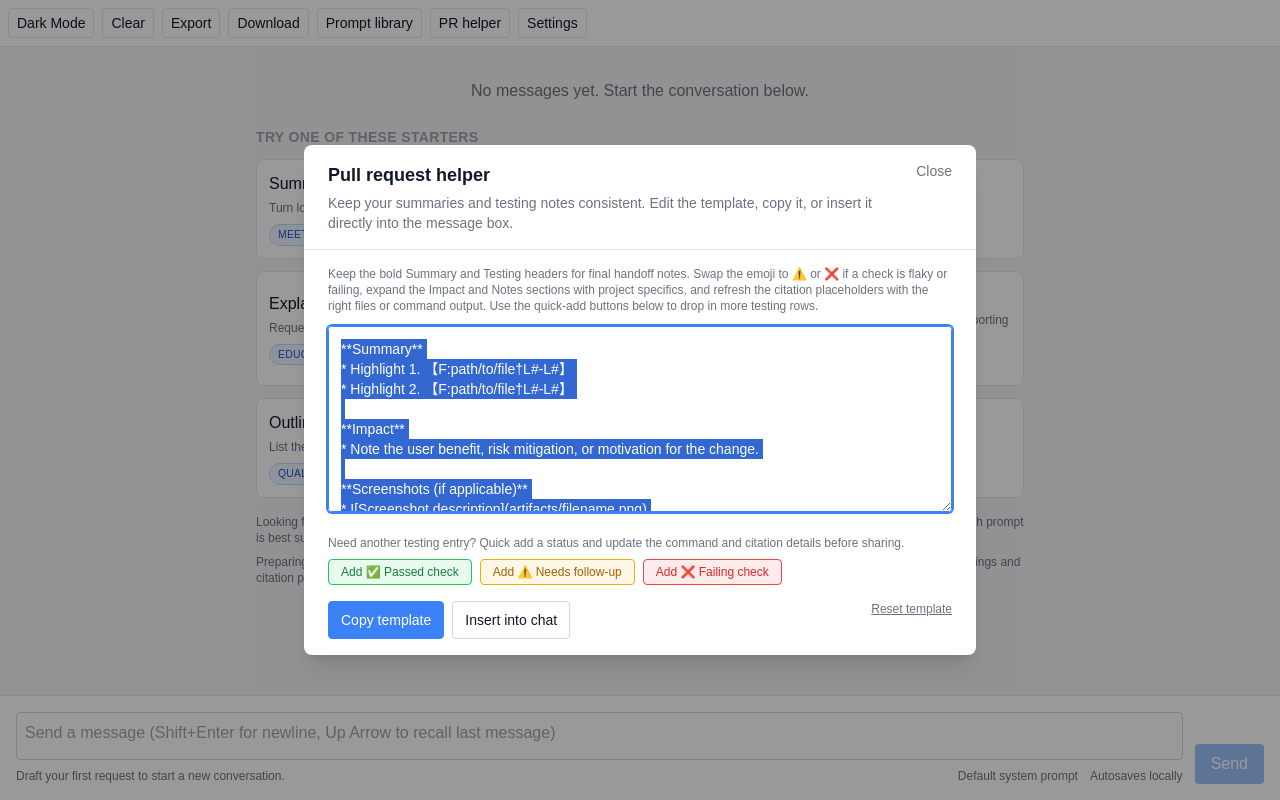
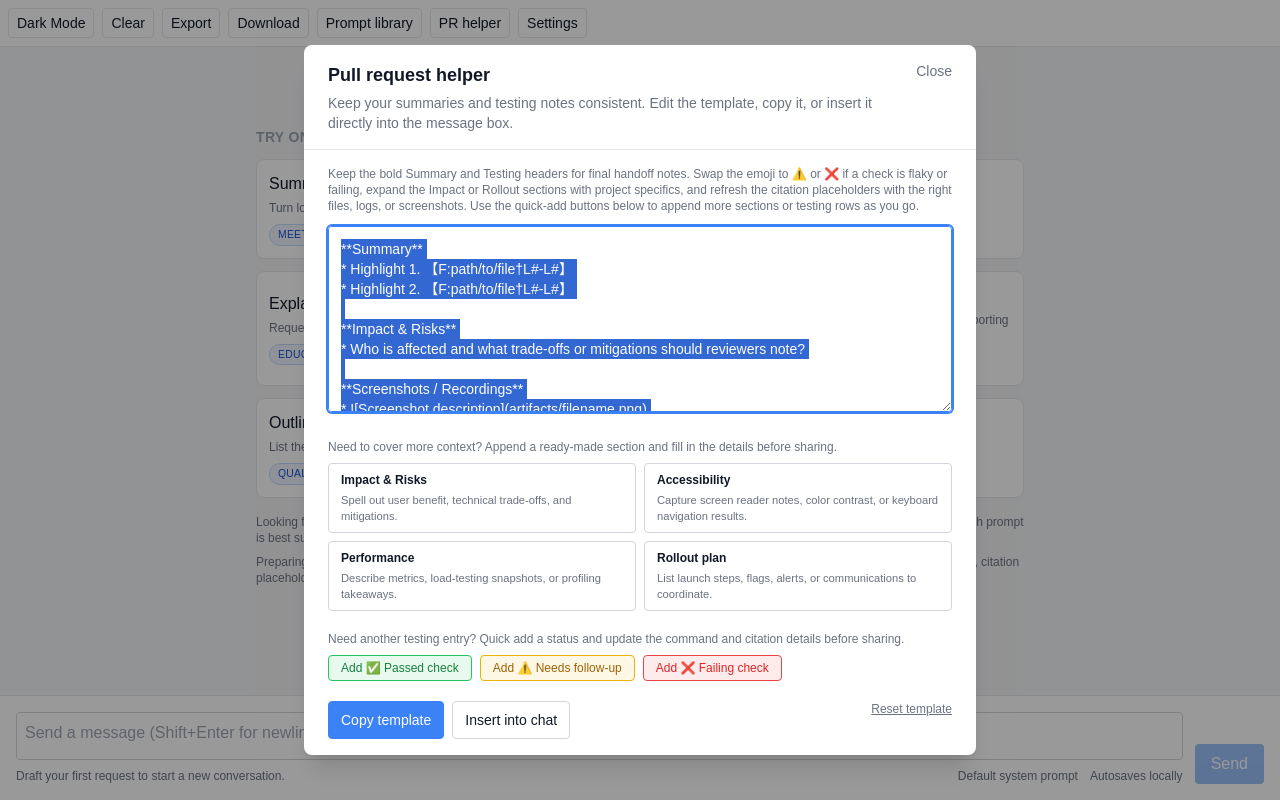
Before and after one commit to march-dave/react-next-anycase, a Next.js app: page / in a window 1280 px wide. Both pictures are taken after a click on the button "PR helper". Built offline with nearby package versions, Linux system fonts and the light colour scheme.

Commit message:
Enhance PR helper quick-add sections

```diff
--- a/pages/chatgpt-ui.js
+++ b/pages/chatgpt-ui.js
@@ -61,17 +61,20 @@ const DEFAULT_PR_TEMPLATE = [
   '* Highlight 1. 【F:path/to/file†L#-L#】',
   '* Highlight 2. 【F:path/to/file†L#-L#】',
   '',
-  '**Impact**',
-  '* Note the user benefit, risk mitigation, or motivation for the change.',
+  '**Impact & Risks**',
+  '* Who is affected and what trade-offs or mitigations should reviewers note?',
   '',
-  '**Screenshots (if applicable)**',
+  '**Screenshots / Recordings**',
   '* ![Screenshot description](artifacts/filename.png)',
   '',
   '**Testing**',
   '* ✅ `command or suite` – Passed locally. 【chunk†L#-L#】',
   '',
-  '**Notes**',
-  '* Additional context, rollout details, or follow-up items.',
+  '**Rollout / Follow-up**',
+  '* Launch steps, feature flags, or clean-up tasks.',
+  '',
+  '**Known issues**',
+  '* Outstanding bugs, limitations, or tickets to monitor.',
 ].join('\n');
 
 const PR_TEST_SNIPPETS = {
@@ -79,6 +82,37 @@ const PR_TEST_SNIPPETS = {
   warn: '* ⚠️ `command or suite` – Needs follow-up or is flaky. 【chunk†L#-L#】',
   fail: '* ❌ `command or suite` – Failing and requires attention. 【chunk†L#-L#】',
 };
+
+const PR_SECTION_SNIPPETS = [
+  {
+    id: 'impact',
+    label: 'Impact & Risks',
+    heading: '**Impact & Risks**',
+    helperText: 'Spell out user benefit, technical trade-offs, and mitigations.',
+    snippet: ['**Impact & Risks**', '* Who is affected and what trade-offs or mitigations should reviewers note?'].join('\n'),
+  },
+  {
+    id: 'accessibility',
+    label: 'Accessibility',
+    heading: '**Accessibility**',
+    helperText: 'Capture screen reader notes, color contrast, or keyboard navigation results.',
+    snippet: ['**Accessibility**', '* Screen reader / keyboard checks and any follow-up tasks.'].join('\n'),
+  },
+  {
+    id: 'perf',
+    label: 'Performance',
+    heading: '**Performance**',
+    helperText: 'Describe metrics, load-testing snapshots, or profiling takeaways.',
+    snippet: ['**Performance**', '* Benchmarks, profiling output, or observed regressions.'].join('\n'),
+  },
+  {
+    id: 'rollout',
+    label: 'Rollout plan',
+    heading: '**Rollout / Follow-up**',
+    helperText: 'List launch steps, flags, alerts, or communications to coordinate.',
+    snippet: ['**Rollout / Follow-up**', '* Launch steps, feature flags, or clean-up tasks.'].join('\n'),
+  },
+];
 
 export default function ChatGptUIPersist() {
   const [messages, setMessages] = useState([]);
@@ -236,6 +270,17 @@ export default function ChatGptUIPersist() {
       }
     });
   };
+  const focusPrHelperTextarea = useCallback(() => {
+    requestAnimationFrame(() => {
+      if (prHelperTextareaRef.current) {
+        const { current: textarea } = prHelperTextareaRef;
+        textarea.focus();
+        const length = textarea.value.length;
+        textarea.setSelectionRange(length, length);
+      }
+    });
+  }, []);
+
   const appendTestingLine = useCallback(
     (status) => {
       const snippet = PR_TEST_SNIPPETS[status];
@@ -269,16 +314,30 @@ export default function ChatGptUIPersist() {
         return `${updatedSections.join('\n\n')}\n`;
       });
 
-      requestAnimationFrame(() => {
-        if (prHelperTextareaRef.current) {
-          const { current: textarea } = prHelperTextareaRef;
-          textarea.focus();
-          const length = textarea.value.length;
-          textarea.setSelectionRange(length, length);
+      focusPrHelperTextarea();
+    },
+    [focusPrHelperTextarea]
+  );
+
+  const insertPrSection = useCallback(
+    (section) => {
+      if (!section?.snippet) return;
+      setPrTemplateText((prev) => {
+        const trimmedPrev = prev.replace(/\s+$/, '');
+        if (section.heading) {
+          const hasHeading = trimmedPrev
+            .split('\n')
+            .some((line) => line.trim() === section.heading.trim());
+          if (hasHeading) {
+            return trimmedPrev ? `${trimmedPrev}\n` : '';
+          }
         }
+        const normalizedSnippet = section.snippet.endsWith('\n') ? section.snippet : `${section.snippet}\n`;
+        return trimmedPrev ? `${trimmedPrev}\n\n${normalizedSnippet}` : normalizedSnippet;
       });
+      focusPrHelperTextarea();
     },
-    [setPrTemplateText]
+    [focusPrHelperTextarea]
   );
 
   useEffect(() => {
@@ -632,7 +691,7 @@ export default function ChatGptUIPersist() {
                   Looking for more inspiration? Open the <span className="font-medium">Prompt library</span> from the header to browse every saved starter. The badges show the themes each prompt is best suited for.
                 </p>
                 <p className="mt-2 text-xs text-gray-500 dark:text-gray-400">
-                  Preparing a pull request? The <span className="font-medium">PR helper</span> button offers a ready-to-edit summary, screenshot, and testing template with bold section headings and citation placeholders you can copy or drop into the composer.
+                  Preparing a pull request? The <span className="font-medium">PR helper</span> button offers a ready-to-edit summary, artifact, and testing template with bold section headings, citation placeholders, and quick-add buttons for Impact, Accessibility, Performance, or additional test results.
                 </p>
               </div>
             </div>
@@ -807,10 +866,10 @@ export default function ChatGptUIPersist() {
                 Close
               </button>
             </div>
-            <div className="px-6 py-4 space-y-4">
+            <div className="px-6 py-4 space-y-5">
               <div>
                 <p id="pr-helper-tip" className="text-xs text-gray-500 dark:text-gray-400">
-                  Keep the bold Summary and Testing headers for final handoff notes. Swap the emoji to ⚠️ or ❌ if a check is flaky or failing, expand the Impact and Notes sections with project specifics, and refresh the citation placeholders with the right files or command output. Use the quick-add buttons below to drop in more testing rows.
+                  Keep the bold Summary and Testing headers for final handoff notes. Swap the emoji to ⚠️ or ❌ if a check is flaky or failing, expand the Impact or Rollout sections with project specifics, and refresh the citation placeholders with the right files, logs, or screenshots. Use the quick-add buttons below to append more sections or testing rows as you go.
                 </p>
                 <textarea
                   ref={prHelperTextareaRef}
@@ -820,6 +879,24 @@ export default function ChatGptUIPersist() {
                   rows={8}
                   className="mt-3 w-full rounded border border-gray-300 bg-white p-3 text-sm text-gray-900 focus:border-blue-500 focus:outline-none focus:ring-2 focus:ring-blue-500 dark:border-gray-700 dark:bg-gray-900 dark:text-gray-100"
                 />
+              </div>
+              <div>
+                <p className="text-xs text-gray-500 dark:text-gray-400">
+                  Need to cover more context? Append a ready-made section and fill in the details before sharing.
+                </p>
+                <div className="mt-2 grid gap-2 sm:grid-cols-2">
+                  {PR_SECTION_SNIPPETS.map((section) => (
+                    <button
+                      key={section.id}
+                      type="button"
+                      onClick={() => insertPrSection(section)}
+                      className="rounded border border-gray-300 bg-white px-3 py-2 text-left text-xs text-gray-700 transition hover:border-blue-400 hover:bg-blue-50 focus:outline-none focus:ring-2 focus:ring-blue-500 dark:border-gray-600 dark:bg-gray-800 dark:text-gray-100 dark:hover:border-blue-400 dark:hover:bg-gray-700"
+                    >
+                      <span className="block font-semibold text-gray-900 dark:text-gray-100">{section.label}</span>
+                      <span className="mt-1 block text-[0.7rem] text-gray-500 dark:text-gray-400">{section.helperText}</span>
+                    </button>
+                  ))}
+                </div>
               </div>
               <div>
                 <p className="text-xs text-gray-500 dark:text-gray-400">
```
Also changed, not shown: 2 other files (tests, documents, lock files or other folders).
